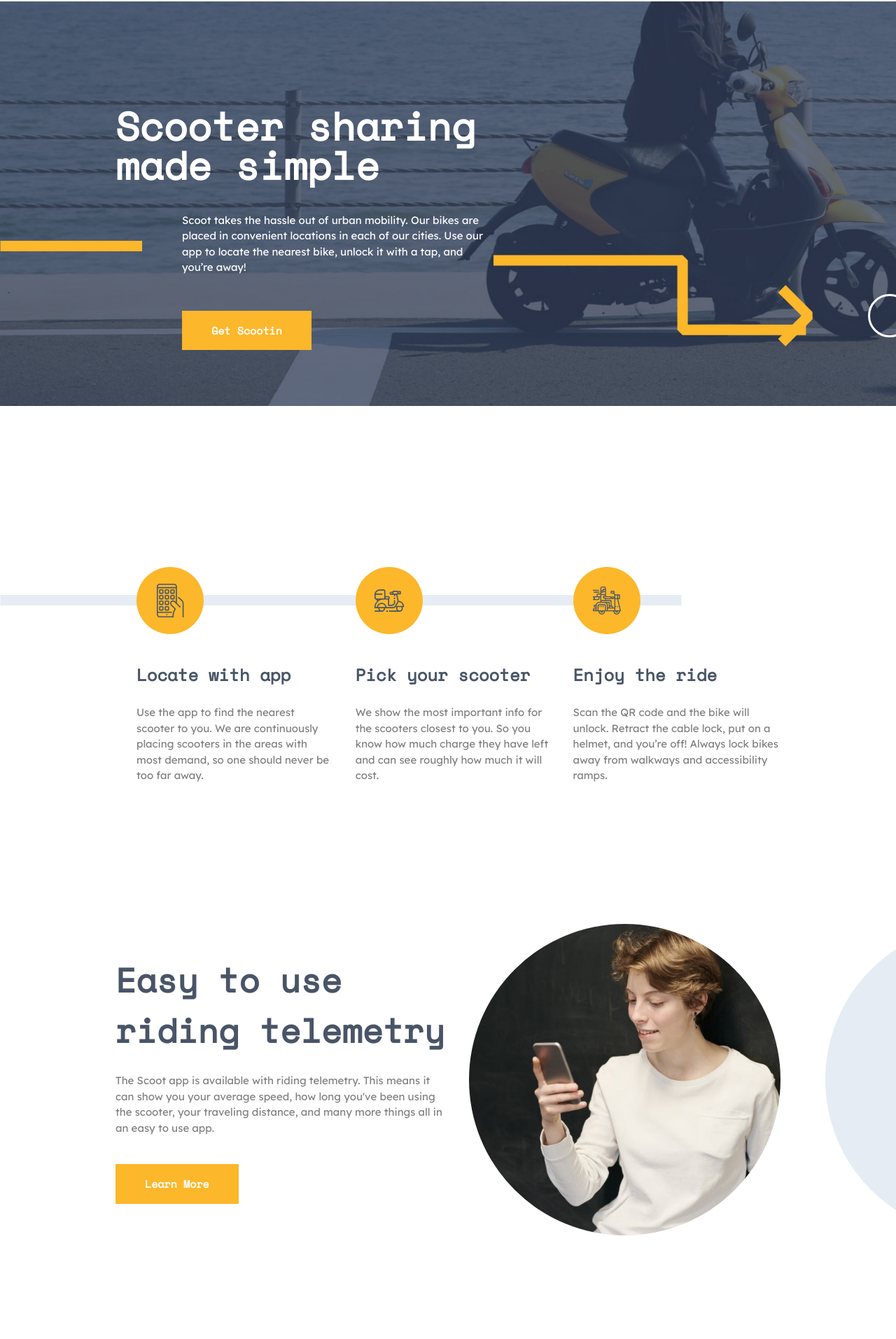
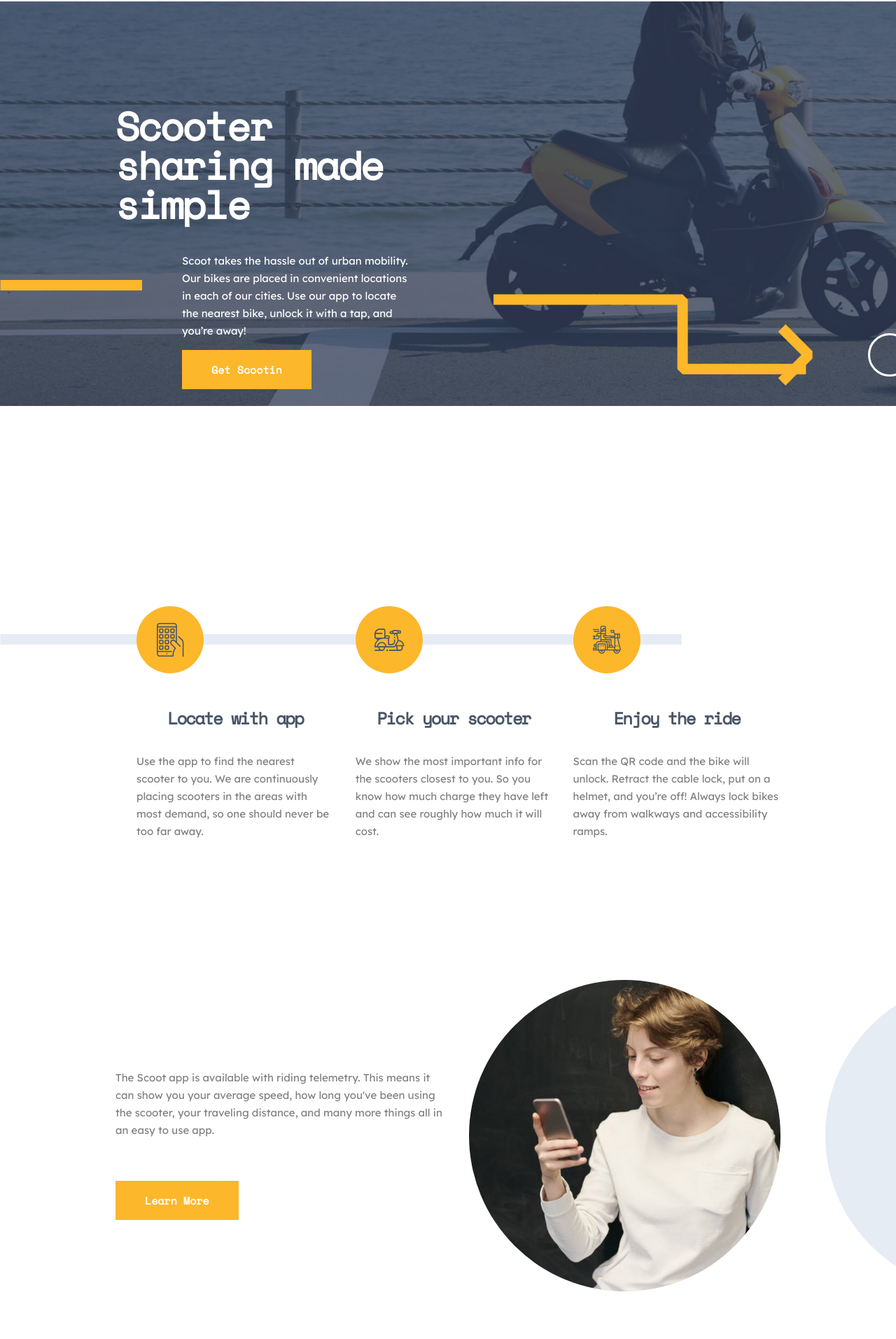
Before and after one commit to sirojX90/scoot, a React (Vite) app: page / in a window 1280 px wide. Shown: the part 105-2018 px from the top of the page at 70% size. Built offline with nearby package versions, Linux system fonts and the light colour scheme.

Commit message:
responsiver updated

```diff
--- a/src/components/layout/footer/Footer.jsx
+++ b/src/components/layout/footer/Footer.jsx
@@ -11,14 +11,10 @@
       <section
         className="
           flex
-          sm:flex-col
           justify-between
           items-center
           px-[165px]
-          sm:px-[32px]
-          brder-2
           py-[100px]
-          sm:py-[85px]
           bg-darkNavy
           bg-[url('../../../../public/images/bgImage/circle.png')]
           bg-no-repeat
@@ -26,18 +22,25 @@
           mob:flex-col
           mob:px-[32px]
           mob:py-[85px]
+          tab:flex
+          tab:flex-col
+          tab:px-[40px]
         ">
         <div>
           <h3 className="
+            text-[48px]
             text-white
-            text-[48px]
             mr-[20vw]
-            mob:mr-0
-            mob:text-center
-            mob:mb-[40px]
             font-[SpaceMono]
             font-bold
             tracking-tighter
+            mob:text-center
+            mob:mr-0
+            mob:mb-[40px]
+            tab:text-center
+            tab:px-[125px]
+            tab:mr-[0px]
+            tab:mb-[40px]
           ">
             Sign up and Scoot off today
           </h3>
@@ -51,7 +54,19 @@
           </a>
         </div>
       </section>
-      <footer className="flex mob:flex-col items-center justify-between px-[165px] mob:px-[32px] py-[35px] mob:py-[65px] bg-grey-2">
+      <footer
+        className="
+          flex
+          items-center
+          justify-between
+          px-[165px]
+          py-[35px]
+          bg-grey-2
+          mob:flex-col
+          mob:px-[32px]
+          mob:py-[65px]
+          tab:px-[40px]
+        ">
         <div className="flex mob:flex-col items-center gap-[60px]">
           <div className="cursor-pointer">
             <a href="/">
--- a/src/components/pages/home/home-header-components/HomeHeader.jsx
+++ b/src/components/pages/home/home-header-components/HomeHeader.jsx
@@ -24,24 +24,8 @@
           tab:bg-right
         "
       >
-        <h1
-          className="
-            text-[56px]
-            text-white
-            font-bold
-            font-[SpaceMono]
-            leading-[56px]
-            mr-[30vw]
-            mb-[40px]
-            mob:text-center
-            mob:text-[40px]
-            mob:mr-0
-            tab:text-center
-            tab:mr-0
-          "
-        >
-          Scooter sharing made simple
-        </h1>
+        <h1 className="mob:hidden pr-[55%] pb-[40px]">Scooter sharing made simple</h1>
+        <h4 className="mob text-white pr-[0] pb-[25px]">Scooter sharing made simple</h4>
         <div className="flex relative">
           <div
             className="
@@ -65,14 +49,11 @@
             className="
               absolute
               left-[95px]
-              text-[15px]
               text-white
-              font-medium
-              font-[LexendDeca]
-              mr-[32vw]
+              pr-[55%]
               mob:text-center
-              mob:mr-0
-              mob:left-[32px]
+              mob:pr-0
+              mob:left-[0]
               tab:text-center
               tab:left-0
               tab:mr-0
--- a/src/components/pages/home/home-main-components/HomeMain.jsx
+++ b/src/components/pages/home/home-main-components/HomeMain.jsx
@@ -16,11 +16,18 @@
         tab:py-[120px]
       ">
         <div className="relative mob:hidden">
-          <svg className="absolute z-[-1] left-[-165px] top-[40px] tab:rotate-90 " xmlns="http://www.w3.org/2000/svg" width="974" height="15" viewBox="0 0 974 15" fill="none">
+          <svg
+            className="absolute z-[-1] left-[-165px] top-[40px] tab:rotate-90 tab:left-[-435px]"
+            xmlns="http://www.w3.org/2000/svg"
+            width="974"
+            height="15"
+            viewBox="0 0 974 15"
+            fill="none
+          ">
             <path d="M973.5 7.5H0.5" stroke="#E5ECF4" strokeWidth="15" />
           </svg>
         </div>
-        <div className="tab:flex tab:justify-between tab:items-center">
+        <div className="tab:flex tab:justify-between tab:items-center tab:gap-[80px]">
           <div className="mob:flex mob:justify-center">
             <svg xmlns="http://www.w3.org/2000/svg" width="96" height="96" viewBox="0 0 96 96" fill="none">
               <circle cx="48" cy="48" r="48" fill="#FCB72B" />
@@ -37,7 +44,7 @@
             </p>
           </div>
         </div>
-        <div className="tab:flex tab:justify-between tab:items-center">
+        <div className="tab:flex tab:justify-between tab:items-center tab:gap-[80px]">
           <div className="mob:flex mob:justify-center">
             <svg xmlns="http://www.w3.org/2000/svg" width="96" height="96" viewBox="0 0 96 96" fill="none">
               <circle cx="48" cy="48" r="48" fill="#FCB72B" />
@@ -56,7 +63,7 @@
             </p>
           </div>
         </div>
-        <div className="tab:flex tab:justify-between tab:items-center">
+        <div className="tab:flex tab:justify-between tab:items-center tab:gap-[80px]">
           <div className="mob:flex mob:justify-center">
             <svg xmlns="http://www.w3.org/2000/svg" width="96" height="96" viewBox="0 0 96 96" fill="none">
               <circle cx="48" cy="48" r="48" fill="#FCB72B" />
--- a/src/components/pages/home/home-support-components/HomeSupport.jsx
+++ b/src/components/pages/home/home-support-components/HomeSupport.jsx
@@ -9,13 +9,32 @@
 export const HomeSupport = () => {
   return (
     <div className="container">
-      <section className="flex flex-col gap-[150px] mob:gap-[100px] px-[165px] mob:px-[32px] pt-[100px] pb-[200px]">
-        <div className="flex mob:flex-wrap-reverse justify-between items-center">
+      <section
+        className="
+          flex
+          flex-col
+          gap-[150px]
+          px-[165px]
+          pt-[100px]
+          pb-[200px]
+          text-[48px]
+          text-darkNavy
+          font-SpMo
+          font-bold
+          mob:px-[32px]
+          mob:gap-[100px]
+          tab:px-[40px]
+        ">
+        <div className="flex mob:flex-wrap-reverse tab:flex-wrap-reverse justify-between items-center">
           <div className="w-[50%] mob:w-[100%]">
-            <h3 className="text-[48px] mob:text-[32px] mob:text-center mob:mt-[55px] mob:mb-[32px] text-[#495567] font-bold font-[SpaceMono]">
+            <h2 className="tab border-2 mob:text-[32px] mob:text-center mob:mt-[55px] mob:mb-[32px]  ">
               Easy to use<br />
               riding telemetry
-            </h3>
+            </h2>
+            <h4 className="mob">
+              Easy to use<br />
+              riding telemetry
+            </h4>
             <p className="text-[15px] text-[grey] mob:text-center font-normal font-[LexendDeca] mt-[25px] mob:mt-0 mb-[40px] mob:mb-[32px]">
               The Scoot app is available with riding telemetry. This means
               it can show you your average speed, how long you've been
--- a/src/styles/index.css
+++ b/src/styles/index.css
@@ -1,4 +1,41 @@
+/* Fonts */
 @import "./fonts.css";
 @tailwind base;
 @tailwind components;
 @tailwind utilities;
+
+@layer components {
+    h1 {
+        @apply text-[56px] text-white font-bold font-["SpaceMono"] leading-[56px] not-italic tracking-[-2.5px];
+    }
+    h2 {
+        @apply text-[56px] text-darkNavy font-bold font-["SpaceMono"] leading-[56px] not-italic tracking-[-2.5px];
+    }
+    h3 {
+        @apply text-[48px] text-darkNavy font-bold font-["SpaceMono"] leading-[48px] not-italic tracking-[-2.143px];
+    }
+    h4 {
+        @apply text-[40px] text-darkNavy text-center font-bold font-["SpaceMono"] leading-[48px] not-italic tracking-[-1.786px];
+    }
+    h5 {
+        @apply text-[32px] text-darkNavy font-bold font-["SpaceMono"] leading-[32px] not-italic tracking-[-1.429px];
+    }
+    h6 {
+        @apply text-[24px] text-darkNavy font-bold font-["SpaceMono"] leading-[28px] not-italic tracking-[-1.071px];
+    }
+    p {
+        @apply text-[15px] text-grey font-normal font-["LexendDeca"] leading-[25px] not-italic;
+    }
+    .mob {
+        @apply tab:hidden lab:hidden des:hidden;
+    }
+    .tab {
+        @apply mob:hidden lab:hidden des:hidden;
+    }
+    .lab {
+        @apply mob:hidden tab:hidden des:hidden;
+    }
+    .des {
+        @apply mob:hidden tab:hidden lab:hidden;
+    }
+}
```
